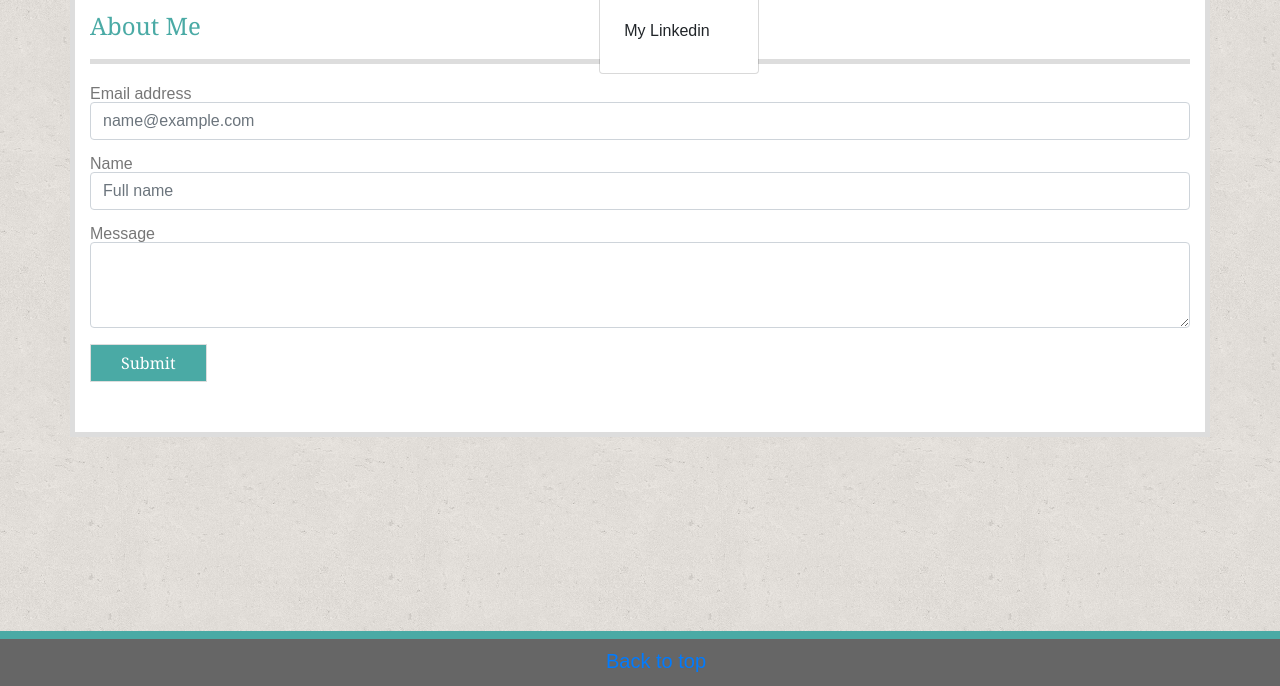
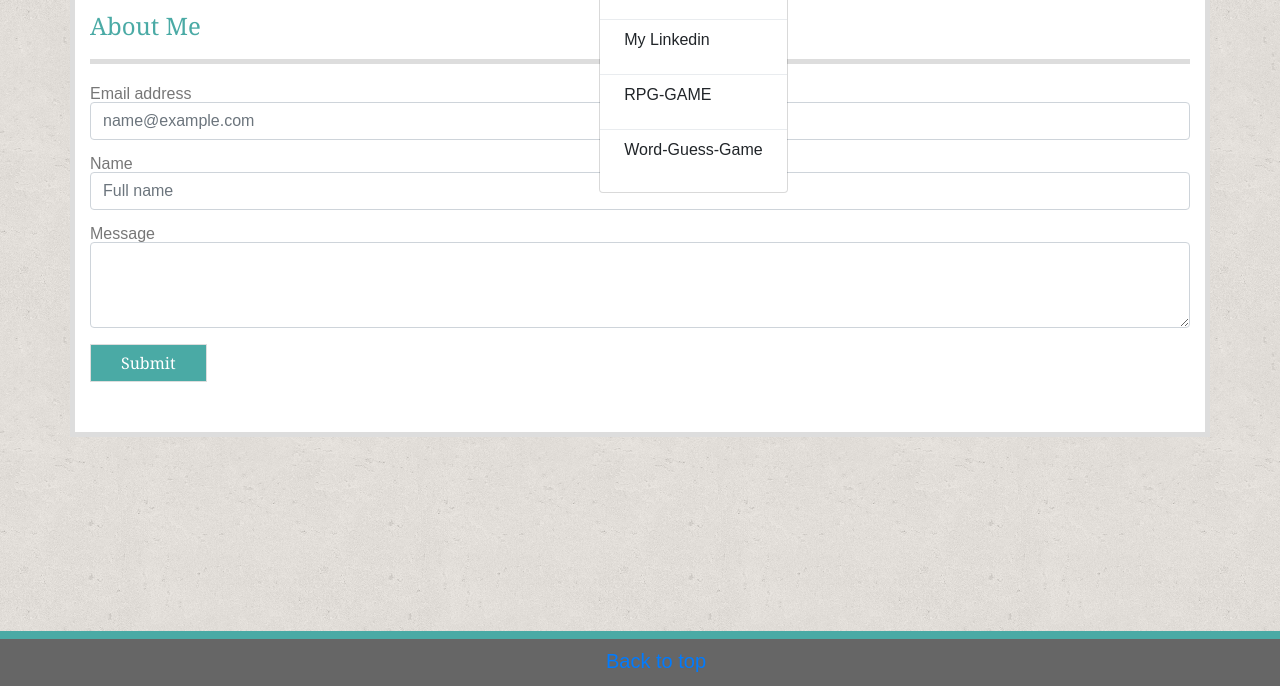
Before and after one commit to Prince0fTime/Bootstrap-Portfolio, a plain HTML site: page contact.html in a window 1280 px wide. Both pictures are taken after a click on the button "My links". Shown: the part 114-800 px from the top of the page. Drawn offline with nearby package versions, Linux system fonts and the light colour scheme.

Commit message:
added links

```diff
--- a/contact.html
+++ b/contact.html
@@ -56,8 +56,13 @@
               <div class="dropdown-menu" aria-labelledby="navbarDropdownMenuLink">
                 <a class="dropdown-item" href="https://github.com/Prince0fTime" target="_blank">My
                   github</a>
+                <div class="dropdown-divider"></div>
                 <a class="dropdown-item" href="https://www.linkedin.com/in/peter-winston-3a546b171/" target="_blank">My
                   Linkedin</a>
+                <div class="dropdown-divider"></div>
+                <a class="dropdown-item" href="https://prince0ftime.github.io/RPG-GAME/">RPG-GAME</a>
+                <div class="dropdown-divider"></div>
+                <a class="dropdown-item" href="https://prince0ftime.github.io/Word-Guess-Game/">Word-Guess-Game</a>
               </div>
             </li>
           </ul>
```
Also changed, not shown: portfolio.html (+5 -0 lines).
